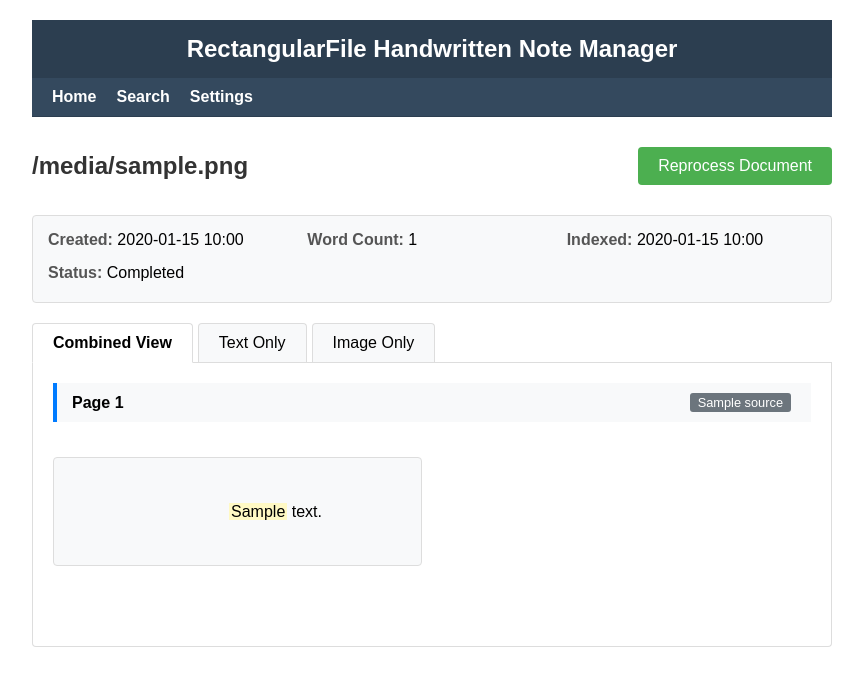
After one commit to jdkruzr/RectangularFile, a Flask app: template templates/document_viewer.html in a window 1280 px wide. The commit adds this page. Shown: the top 686 px of the page, without its empty margins (208-1071 px from the left). Run offline with Flask 2, Linux system fonts and the light colour scheme; the template is opened without the code that fills it: most values are stand-ins (such as "Sample title", 1, 10 or a date in 2020); parts of the project's set-up code (start-up, migrations or seed data) failed here and were passed over.

Commit message:
unified document viewer

```diff
--- a/app.py
+++ b/app.py
@@ -289,23 +289,11 @@ def search_page():
 
 @app.route('/view/<int:doc_id>')
 def view_document(doc_id):
-    """View a document with optional text highlighting."""
+    """Redirect to the unified document viewer."""
     highlight = request.args.get('highlight', '')
-
-    # Get document details
-    document = db.get_document_by_id(doc_id)
-    if not document:
-        return render_template('error.html', message="Document not found"), 404
-
-    # Get document text content
-    text_content = db.get_document_text(doc_id)
-
-    return render_template(
-        'view_document.html',
-        document=document,
-        text_content=text_content,
-        highlight=highlight
-    )
+    if highlight:
+        return redirect(url_for('document_viewer', doc_id=doc_id, highlight=highlight))
+    return redirect(url_for('document_viewer', doc_id=doc_id))
 
 @app.route('/document_image/<int:doc_id>/<int:page_num>')
 def document_image(doc_id, page_num):
@@ -330,26 +318,45 @@ def document_image(doc_id, page_num):
 
 @app.route('/files/<int:doc_id>')
 def document_inspector(doc_id):
-    """Document inspector showing detailed document information."""
+    """Redirect to the unified document viewer."""
+    return redirect(url_for('document_viewer', doc_id=doc_id))
+
+@app.route('/document/<int:doc_id>')
+def document_viewer(doc_id):
+    """Unified document viewer that combines inspection and viewing."""
+    highlight = request.args.get('highlight', '')
+
+    # Get document details
     document = db.get_document_by_id(doc_id)
     if not document:
         return render_template('error.html', message="Document not found"), 404
 
-    # Get text extraction content
+    # Get document text content
     text_content = db.get_document_text(doc_id) or {}
 
-    # Get OCR content from text_content (since now get_document_text already returns the best text)
-    ocr_content = {
-        page_num: page_data
-        for page_num, page_data in text_content.items()
-        if page_data.get('source') == 'ocr'
-    }
+    # Get OCR and extracted content separately for comparison
+    ocr_content = {}
+    extracted_content = {}
 
-    # Get extract content separately for comparison
-    extracted_content = {}
     try:
         with db.get_connection() as conn:
             cursor = conn.cursor()
+            # Get OCR content
+            cursor.execute("""
+                SELECT page_number, ocr_text, processed_at
+                FROM pdf_text_content
+                WHERE pdf_id = ? AND ocr_text IS NOT NULL
+                ORDER BY page_number
+            """, (doc_id,))
+
+            for row in cursor.fetchall():
+                ocr_content[row['page_number']] = {
+                    'text': row['ocr_text'],
+                    'processed_at': row['processed_at'],
+                    'source': 'ocr'
+                }
+
+            # Get extracted content
             cursor.execute("""
                 SELECT page_number, text_content, processed_at
                 FROM pdf_text_content
@@ -364,31 +371,21 @@ def document_inspector(doc_id):
                     'source': 'extracted'
                 }
     except Exception as e:
-        print(f"Error fetching extracted content: {e}")
+        print(f"Error fetching content: {e}")
 
     # Pre-compute common pages
     common_pages = sorted(set(extracted_content.keys()) & set(ocr_content.keys()))
-
-    # Get statistics
-    stats = {
-        'text_extraction': {
-            'page_count': len(extracted_content),
-            'word_count': document.get('word_count', 0)
-        },
-        'ocr': {
-            'page_count': len(ocr_content),
-            'word_count': sum(len(page.get('text', '').split()) for page in ocr_content.values())
-        }
-    }
+    has_comparison = len(common_pages) > 0
 
     return render_template(
-        'document_inspector.html',
+        'document_viewer.html',
         document=document,
         text_content=text_content,
         extracted_content=extracted_content,
         ocr_content=ocr_content,
-        stats=stats,
-        common_pages=common_pages
+        common_pages=common_pages,
+        has_comparison=has_comparison,
+        highlight=highlight
     )
 
 def on_new_file(filename: str):
--- /dev/null
+++ b/templates/document_viewer.html
@@ -0,0 +1,382 @@
+<!DOCTYPE html>
+<html>
+<head>
+    <title>{{ document.filename }} - RectangularFile</title>
+    <link rel="stylesheet" href="{{ url_for('static', filename='css/styles.css') }}">
+    <style>
+        .document-container {
+            margin-top: 20px;
+        }
+
+        .document-header {
+            display: flex;
+            justify-content: space-between;
+            align-items: center;
+            margin-bottom: 20px;
+        }
+
+        .document-title {
+            font-size: 24px;
+            font-weight: bold;
+            margin: 0;
+        }
+
+        .document-metadata {
+            background-color: #f8f9fa;
+            border: 1px solid #ddd;
+            border-radius: 4px;
+            padding: 15px;
+            margin-bottom: 20px;
+        }
+
+        .metadata-grid {
+            display: grid;
+            grid-template-columns: repeat(auto-fill, minmax(200px, 1fr));
+            gap: 10px;
+        }
+
+        .metadata-item {
+            margin-bottom: 5px;
+        }
+
+        .metadata-label {
+            font-weight: bold;
+            color: #555;
+        }
+
+        .view-tabs {
+            margin-bottom: 20px;
+        }
+
+        .tab-buttons {
+            display: flex;
+            border-bottom: 1px solid #ddd;
+        }
+
+        .tab-button {
+            padding: 10px 20px;
+            background-color: #f8f9fa;
+            border: 1px solid #ddd;
+            border-bottom: none;
+            border-radius: 4px 4px 0 0;
+            margin-right: 5px;
+            cursor: pointer;
+        }
+
+        .tab-button.active {
+            background-color: white;
+            border-bottom: 1px solid white;
+            margin-bottom: -1px;
+            font-weight: bold;
+        }
+
+        .tab-content {
+            display: none;
+            padding: 20px;
+            border: 1px solid #ddd;
+            border-top: none;
+            border-radius: 0 0 4px 4px;
+        }
+
+        .tab-content.active {
+            display: block;
+        }
+
+        .page-content {
+            margin-bottom: 30px;
+            border-bottom: 1px solid #eee;
+            padding-bottom: 30px;
+        }
+
+        .page-content:last-child {
+            border-bottom: none;
+        }
+
+        .page-header {
+            background-color: #f8f9fa;
+            padding: 10px 15px;
+            border-left: 4px solid #007bff;
+            margin-bottom: 15px;
+            display: flex;
+            align-items: center;
+            justify-content: space-between;
+        }
+
+        .page-body {
+            display: grid;
+            grid-template-columns: 1fr 1fr;
+            gap: 20px;
+        }
+
+        .page-image-container {
+            text-align: center;
+        }
+
+        .page-image {
+            max-width: 100%;
+            border: 1px solid #ddd;
+            box-shadow: 0 2px 5px rgba(0,0,0,0.1);
+        }
+
+        .page-text {
+            line-height: 1.6;
+            white-space: pre-wrap;
+            background-color: #f8f9fa;
+            padding: 15px;
+            border-radius: 4px;
+            border: 1px solid #ddd;
+            max-height: 500px;
+            overflow-y: auto;
+        }
+
+        .source-label {
+            display: inline-block;
+            padding: 2px 8px;
+            border-radius: 3px;
+            font-size: 0.8em;
+            color: white;
+            margin-left: 10px;
+        }
+
+        .source-label.ocr {
+            background-color: #28a745;
+        }
+
+        .source-label.extracted {
+            background-color: #6c757d;
+        }
+
+        .comparison-view .page-body {
+            grid-template-columns: 1fr;
+        }
+
+        .comparison-columns {
+            display: grid;
+            grid-template-columns: 1fr 1fr;
+            gap: 20px;
+        }
+
+        .comparison-column h4 {
+            background-color: #f8f9fa;
+            padding: 8px;
+            margin-top: 0;
+            border-bottom: 1px solid #ddd;
+        }
+
+        mark {
+            background-color: #fff9c4;
+            padding: 0 2px;
+        }
+    </style>
+</head>
+<body>
+    <!-- Title Bar -->
+    <div class="title-bar">
+        <h1 class="app-title">RectangularFile Handwritten Note Manager</h1>
+    </div>
+
+    <!-- Navigation Bar -->
+    <div class="nav-bar">
+        <ul>
+            <li><a href="/">Home</a></li>
+            <li><a href="/search">Search</a></li>
+            <li><a href="/settings/page">Settings</a></li>
+        </ul>
+    </div>
+
+    <div class="document-container">
+        <div class="document-header">
+            <h2 class="document-title">{{ document.filename }}</h2>
+            <div class="document-actions">
+                <a href="/reset/{{ document.id }}" class="button secondary-button">Reprocess Document</a>
+            </div>
+        </div>
+
+        <div class="document-metadata">
+            <div class="metadata-grid">
+                {% if document.file_created_at %}
+                <div class="metadata-item">
+                    <span class="metadata-label">Created:</span>
+                    <span class="metadata-value">{{ document.file_created_at.strftime('%Y-%m-%d %H:%M') if document.file_created_at else 'Unknown' }}</span>
+                </div>
+                {% endif %}
+
+                {% if document.file_size_bytes %}
+                <div class="metadata-item">
+                    <span class="metadata-label">File Size:</span>
+                    <span class="metadata-value">{{ (document.file_size_bytes / 1024)|round|int }} KB</span>
+                </div>
+                {% endif %}
+
+                {% if document.word_count %}
+                <div class="metadata-item">
+                    <span class="metadata-label">Word Count:</span>
+                    <span class="metadata-value">{{ document.word_count }}</span>
+                </div>
+                {% endif %}
+
+                {% if document.last_indexed_at %}
+                <div class="metadata-item">
+                    <span class="metadata-label">Indexed:</span>
+                    <span class="metadata-value">{{ document.last_indexed_at.strftime('%Y-%m-%d %H:%M') if document.last_indexed_at else 'Unknown' }}</span>
+                </div>
+                {% endif %}
+
+                {% if document.processing_status %}
+                <div class="metadata-item">
+                    <span class="metadata-label">Status:</span>
+                    <span class="metadata-value">{{ document.processing_status|capitalize }}</span>
+                </div>
+                {% endif %}
+            </div>
+        </div>
+
+        <div class="view-tabs">
+            <div class="tab-buttons">
+                <div class="tab-button active" data-tab="combined-view">Combined View</div>
+                <div class="tab-button" data-tab="text-only">Text Only</div>
+                <div class="tab-button" data-tab="image-only">Image Only</div>
+                {% if has_comparison %}
+                <div class="tab-button" data-tab="comparison-view">Compare Sources</div>
+                {% endif %}
+            </div>
+
+            <!-- Combined View Tab -->
+            <div id="combined-view" class="tab-content active">
+                {% if text_content %}
+                    {% for page_num, page in text_content.items() %}
+                        <div class="page-content">
+                            <div class="page-header">
+                                <strong>Page {{ page_num }}</strong>
+                                {% if page.source %}
+                                <span class="source-label {{ page.source }}">{{ page.source|capitalize }}</span>
+                                {% endif %}
+                            </div>
+
+                            <div class="page-body">
+                                {% if page.image_path %}
+                                <div class="page-image-container">
+                                    <img src="{{ url_for('document_image', doc_id=document.id, page_num=page_num) }}"
+                                         alt="Page {{ page_num }}" class="page-image">
+                                </div>
+                                {% endif %}
+
+                                <div class="page-text" id="page-{{ page_num }}">
+                                    {{ page.text }}
+                                </div>
+                            </div>
+                        </div>
+                    {% endfor %}
+                {% else %}
+                    <p class="no-results">No content available for this document.</p>
+                {% endif %}
+            </div>
+
+            <!-- Text Only Tab -->
+            <div id="text-only" class="tab-content">
+                {% if text_content %}
+                    {% for page_num, page in text_content.items() %}
+                        <div class="page-content">
+                            <div class="page-header">
+                                <strong>Page {{ page_num }}</strong>
+                                {% if page.source %}
+                                <span class="source-label {{ page.source }}">{{ page.source|capitalize }}</span>
+                                {% endif %}
+                            </div>
+
+                            <div class="page-text" id="text-only-page-{{ page_num }}">
+                                {{ page.text }}
+                            </div>
+                        </div>
+                    {% endfor %}
+                {% else %}
+                    <p class="no-results">No text content available for this document.</p>
+                {% endif %}
+            </div>
+
+            <!-- Image Only Tab -->
+            <div id="image-only" class="tab-content">
+                {% if text_content %}
+                    {% for page_num, page in text_content.items() %}
+                        {% if page.image_path %}
+                        <div class="page-content">
+                            <div class="page-header">
+                                <strong>Page {{ page_num }}</strong>
+                            </div>
+
+                            <div class="page-image-container">
+                                <img src="{{ url_for('document_image', doc_id=document.id, page_num=page_num) }}"
+                                     alt="Page {{ page_num }}" class="page-image">
+                            </div>
+                        </div>
+                        {% endif %}
+                    {% endfor %}
+                {% else %}
+                    <p class="no-results">No images available for this document.</p>
+                {% endif %}
+            </div>
+
+            <!-- Comparison View Tab -->
+            {% if has_comparison %}
+            <div id="comparison-view" class="tab-content comparison-view">
+                {% for page_num in common_pages %}
+                    <div class="page-content">
+                        <div class="page-header">
+                            <strong>Page {{ page_num }}</strong>
+                        </div>
+
+                        <div class="page-body">
+                            <div class="comparison-columns">
+                                <div class="comparison-column">
+                                    <h4>Extracted Text</h4>
+                                    <div class="page-text">{{ extracted_content[page_num].text }}</div>
+                                </div>
+                                <div class="comparison-column">
+                                    <h4>OCR Text</h4>
+                                    <div class="page-text">{{ ocr_content[page_num].text }}</div>
+                                </div>
+                            </div>
+                        </div>
+                    </div>
+                {% endfor %}
+            </div>
+            {% endif %}
+        </div>
+    </div>
+
+    <script>
+        // Tab switching
+        document.addEventListener('DOMContentLoaded', function() {
+            const tabButtons = document.querySelectorAll('.tab-button');
+            tabButtons.forEach(button => {
+                button.addEventListener('click', function() {
+                    // Deactivate all tabs
+                    tabButtons.forEach(btn => btn.classList.remove('active'));
+                    document.querySelectorAll('.tab-content').forEach(content => content.classList.remove('active'));
+
+                    // Activate clicked tab
+                    this.classList.add('active');
+                    document.getElementById(this.getAttribute('data-tab')).classList.add('active');
+                });
+            });
+
+            // Highlight search terms if provided
+            const highlight = "{{ highlight }}";
+            if (highlight) {
+                const terms = highlight.split(' ').filter(t => t.trim());
+                const pageTexts = document.querySelectorAll('.page-text');
+
+                for (const pageText of pageTexts) {
+                    let html = pageText.innerHTML;
+
+                    // Create a regex to match all terms (case insensitive)
+                    const regex = new RegExp(`(${terms.join('|')})`, 'gi');
+                    html = html.replace(regex, '<mark>$1</mark>');
+
+                    pageText.innerHTML = html;
+                }
+            }
+        });
+    </script>
+</body>
+</html>
--- a/templates/index.html
+++ b/templates/index.html
@@ -89,7 +89,7 @@
                 const inspectBtn = document.createElement('a');
                 inspectBtn.className = 'inspect-button';
                 inspectBtn.textContent = 'Inspect';
-                inspectBtn.href = `/files/${file.id}`;
+                inspectBtn.href = `/document/${file.id}`;
                 fileActions.appendChild(inspectBtn);
         }
 
--- a/templates/search.html
+++ b/templates/search.html
@@ -120,8 +120,8 @@
                         {% endfor %}
 
                         <div class="result-actions">
-                            <a href="/view/{{ result.doc_id }}" target="_blank">View Document</a>
-                            <a href="/view/{{ result.doc_id }}?highlight={{ query|urlencode }}" target="_blank">View with Highlights</a>
+                            <a href="/document/{{ result.doc_id }}" target="_blank">View Document</a>
+                            <a href="/document/{{ result.doc_id }}?highlight={{ query|urlencode }}" target="_blank">View with Highlights</a>
                         </div>
                     </div>
                 {% endfor %}
```
